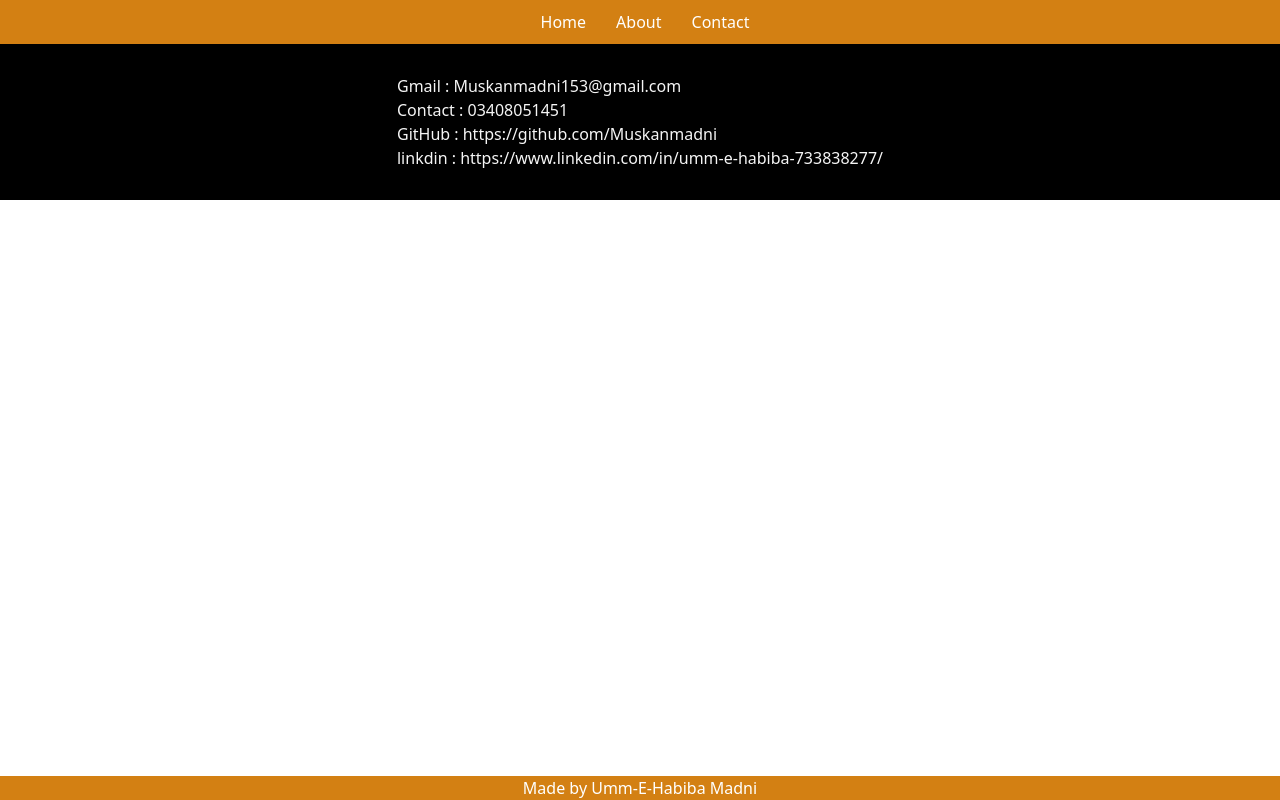
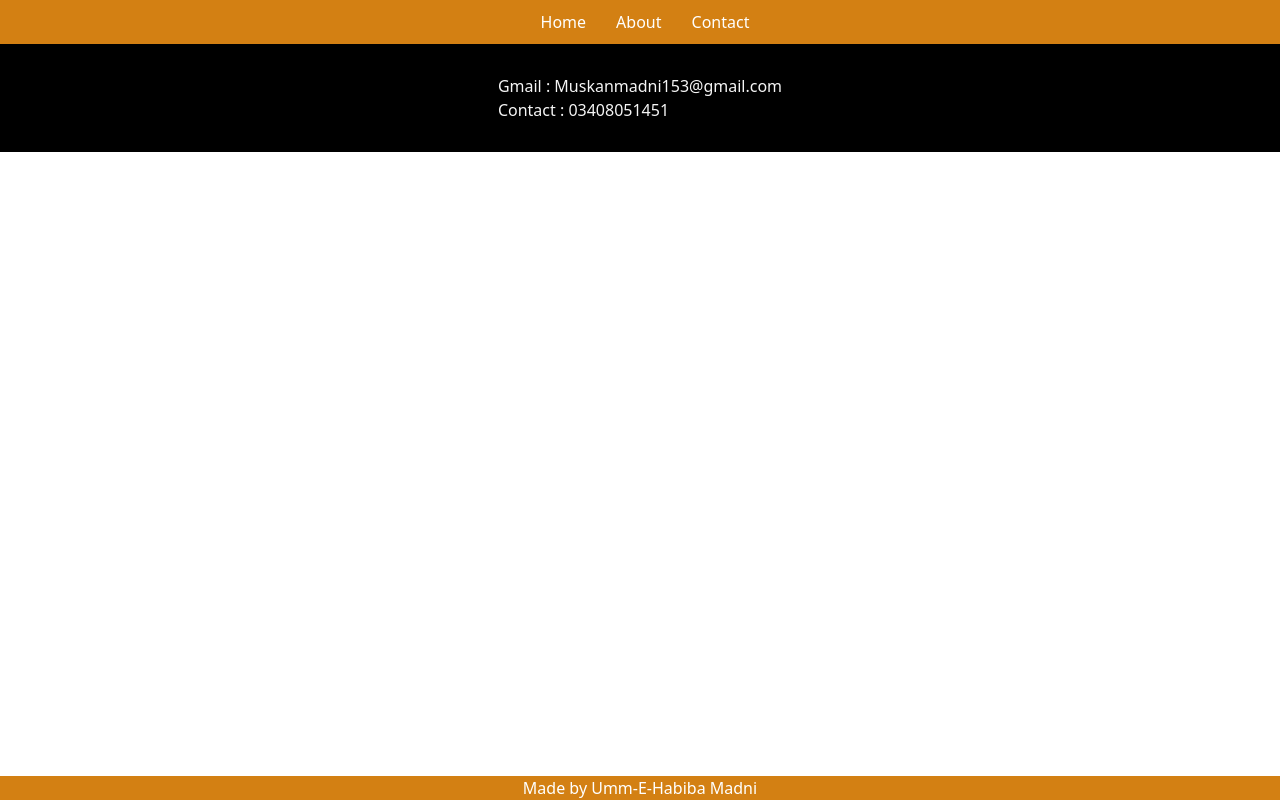
Before and after one commit to Muskanmadni/my-web, a Next.js app: page /contact-us in a window 1280 px wide. Built offline with nearby package versions, Linux system fonts and the light colour scheme.

Commit message:
first commit

```diff
--- a/src/app/contact-us/page.tsx
+++ b/src/app/contact-us/page.tsx
@@ -12,8 +12,6 @@ export default function Contact() {
                         <ul>
                             <li>Gmail : Muskanmadni153@gmail.com</li>
                             <li>Contact : 03408051451</li>
-                            <li><a href="https://github.com/Muskanmadni">GitHub : https://github.com/Muskanmadni</a></li>
-                            <li><a href="https://www.linkedin.com/in/umm-e-habiba-733838277/">linkdin : https://www.linkedin.com/in/umm-e-habiba-733838277/</a></li>
                         </ul>
                 </div>
             </div>
```
